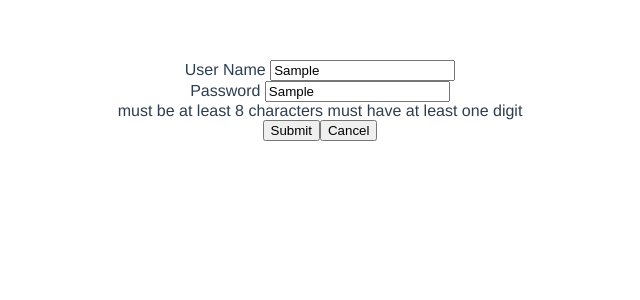
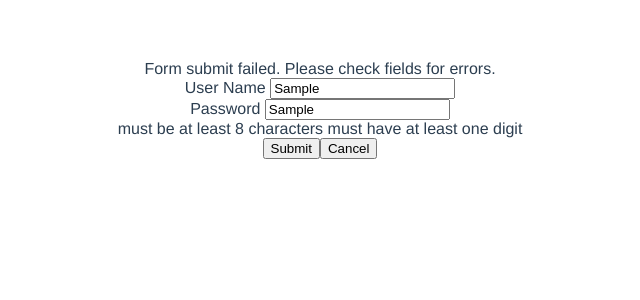
Before and after one commit to jordant0/vue-form-demo, a Vue app: page /#/ in a window 1280 px wide. Both pictures are taken after typing "Sample", "Sample" into the empty fields and a click on the button "Submit". Shown: the top 300 px of the page, without its empty margins (320-960 px from the left). Built offline with nearby package versions, Linux system fonts and the light colour scheme.

Commit message:
Add form message

```diff
--- a/src/components/home.vue
+++ b/src/components/home.vue
@@ -48,7 +48,9 @@
 
     <vue-input name="password"  v-model="password" />
 
-    <button type="submit" @click='submitForm'>Submit</button>
-    <button @click.prevent="clearErrors">Cancel</button>
+    <template slot="form-actions">
+      <button type="submit" @click='submitForm'>Submit</button>
+      <button @click.prevent="clearErrors">Cancel</button>
+    </template>
   </vue-form>
 </template>
--- a/src/components/vue-form.vue
+++ b/src/components/vue-form.vue
@@ -21,6 +21,10 @@
         formErrors: this.errors,
         formOptions: {
           inputEvent: this.inputEvent,
+        },
+        message: {
+          type: 'info',
+          text: '',
         },
       };
     },
@@ -67,7 +71,23 @@
         this.setErrors({});
       },
 
+      showMessage(message, type, delay) {
+        this.message.text = message;
+        if(type) {
+          this.message.type = type;
+        }
+        if(delay) {
+          setTimeout(this.clearMessage, delay);
+        }
+      },
+
+      clearMessage() {
+        this.message.text = '';
+      },
+
       submitForm(event) {
+        this.clearErrors();
+        this.clearMessage();
         Api.postRequest(new FormData(this.$el))
         .then(
           this.submitSuccess,
@@ -76,12 +96,14 @@
       },
 
       submitSuccess(data) {
-        console.log('Submit success');
-        this.clearErrors;
+        this.showMessage('Form submit succeeded.', 'success', 3000);
+        this.$emit('vue-form-success');
       },
 
       submitFailure(data) {
+        this.showMessage('Form submit failed. Please check fields for errors.', 'error');
         this.setErrors(data.errors);
+        this.$emit('vue-form-failure');
       },
 
       handleInput(event, fieldName) {
@@ -93,6 +115,19 @@
 
 <template>
   <form class="vue-form" @submit.prevent="submitForm">
+    <div
+      v-if="message.text && message.text.length"
+      :class="['vue-form_message', `vue-form_messsage--${message.type}`]"
+    >
+      {{ message.text }}
+    </div>
+
     <slot />
+
+    <div class="vue-form_actions">
+      <slot name="form-actions">
+        <button type="submit">Submit</button>
+      </slot>
+    </div>
   </form>
 </template>
```
